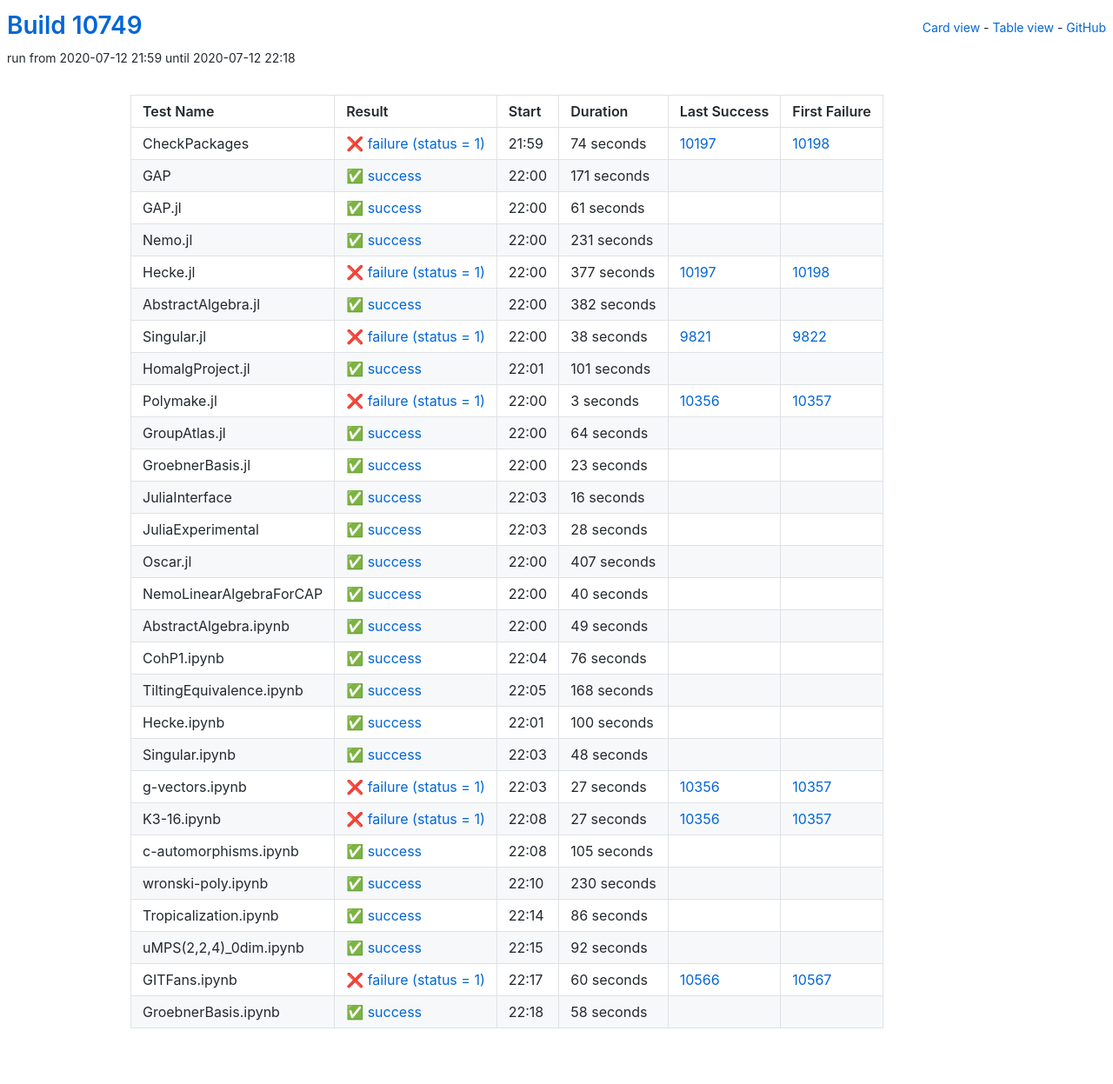
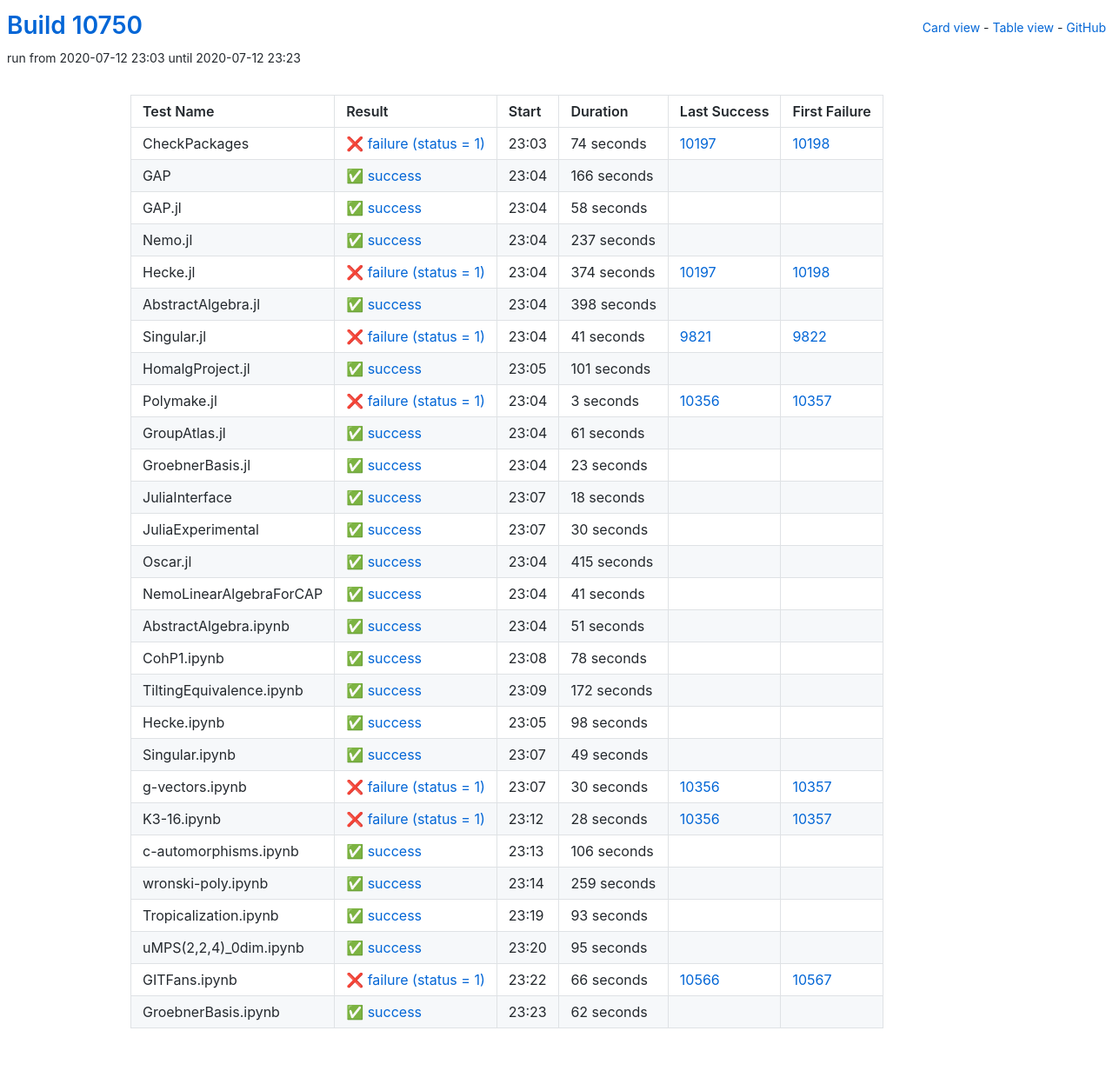
Before and after one commit to oscar-system/oscar-ci-status, a Jekyll site: the page built from table.html, in a window 1280 px wide. Shown: the whole page at 87% size. Built offline with Jekyll 4.4.1, drawn with Linux system fonts in a browser that asks for light colours.

Commit message:
Build #10750

```diff
--- a/_data/ci.yml
+++ b/_data/ci.yml
@@ -1,6 +1,6 @@
 ---
-build: 10749
-build_url: https://oscarci.mathematik.uni-kl.de/job/oscar/10749/
+build: 10750
+build_url: https://oscarci.mathematik.uni-kl.de/job/oscar/10750/
 job: oscar
 organization: oscar-system
 repo: oscar-ci-status
@@ -8,8 +8,8 @@
 tests:
 - name: CheckPackages
   id: checkpackages
-  log: https://oscarci.mathematik.uni-kl.de/job/oscar/10749/artifact/logs/build-10749/CheckPackages.log
-  start: 2020-07-12 21:59
+  log: https://oscarci.mathematik.uni-kl.de/job/oscar/10750/artifact/logs/build-10750/CheckPackages.log
+  start: 2020-07-12 23:03
   success: false
   exitcode: 1
   status: failure
@@ -20,80 +20,80 @@
   first_failure_url: https://oscarci.mathematik.uni-kl.de/job/oscar/10198/
 - name: GAP
   id: gap
-  log: https://oscarci.mathematik.uni-kl.de/job/oscar/10749/artifact/logs/build-10749/GAP.log
-  start: 2020-07-12 22:00
+  log: https://oscarci.mathematik.uni-kl.de/job/oscar/10750/artifact/logs/build-10750/GAP.log
+  start: 2020-07-12 23:04
   success: true
   exitcode: 0
   status: success
-  duration: 171
+  duration: 166
   last_success: false
   last_success_url:
   first_failure: false
   first_failure_url:
 - name: GAP.jl
   id: gap-jl
-  log: https://oscarci.mathematik.uni-kl.de/job/oscar/10749/artifact/logs/build-10749/GAP.jl.log
-  start: 2020-07-12 22:00
+  log: https://oscarci.mathematik.uni-kl.de/job/oscar/10750/artifact/logs/build-10750/GAP.jl.log
+  start: 2020-07-12 23:04
   success: true
   exitcode: 0
   status: success
-  duration: 61
+  duration: 58
   last_success: false
   last_success_url:
   first_failure: false
   first_failure_url:
 - name: Nemo.jl
   id: nemo-jl
-  log: https://oscarci.mathematik.uni-kl.de/job/oscar/10749/artifact/logs/build-10749/Nemo.jl.log
-  start: 2020-07-12 22:00
+  log: https://oscarci.mathematik.uni-kl.de/job/oscar/10750/artifact/logs/build-10750/Nemo.jl.log
+  start: 2020-07-12 23:04
   success: true
   exitcode: 0
   status: success
-  duration: 231
+  duration: 237
   last_success: false
   last_success_url:
   first_failure: false
   first_failure_url:
 - name: Hecke.jl
   id: hecke-jl
-  log: https://oscarci.mathematik.uni-kl.de/job/oscar/10749/artifact/logs/build-10749/Hecke.jl.log
-  start: 2020-07-12 22:00
+  log: https://oscarci.mathematik.uni-kl.de/job/oscar/10750/artifact/logs/build-10750/Hecke.jl.log
+  start: 2020-07-12 23:04
   success: false
   exitcode: 1
   status: failure
-  duration: 377
+  duration: 374
   last_success: 10197
   last_success_url: https://oscarci.mathematik.uni-kl.de/job/oscar/10197/
   first_failure: 10198
   first_failure_url: https://oscarci.mathematik.uni-kl.de/job/oscar/10198/
 - name: AbstractAlgebra.jl
   id: abstractalgebra-jl
-  log: https://oscarci.mathematik.uni-kl.de/job/oscar/10749/artifact/logs/build-10749/AbstractAlgebra.jl.log
-  start: 2020-07-12 22:00
+  log: https://oscarci.mathematik.uni-kl.de/job/oscar/10750/artifact/logs/build-10750/AbstractAlgebra.jl.log
+  start: 2020-07-12 23:04
   success: true
   exitcode: 0
   status: success
-  duration: 382
+  duration: 398
   last_success: false
   last_success_url:
   first_failure: false
   first_failure_url:
 - name: Singular.jl
   id: singular-jl
-  log: https://oscarci.mathematik.uni-kl.de/job/oscar/10749/artifact/logs/build-10749/Singular.jl.log
-  start: 2020-07-12 22:00
+  log: https://oscarci.mathematik.uni-kl.de/job/oscar/10750/artifact/logs/build-10750/Singular.jl.log
+  start: 2020-07-12 23:04
   success: false
   exitcode: 1
   status: failure
-  duration: 38
+  duration: 41
   last_success: 9821
   last_success_url: https://oscarci.mathematik.uni-kl.de/job/oscar/9821/
   first_failure: 9822
   first_failure_url: https://oscarci.mathematik.uni-kl.de/job/oscar/9822/
 - name: HomalgProject.jl
   id: homalgproject-jl
-  log: https://oscarci.mathematik.uni-kl.de/job/oscar/10749/artifact/logs/build-10749/HomalgProject.jl.log
-  start: 2020-07-12 22:01
+  log: https://oscarci.mathematik.uni-kl.de/job/oscar/10750/artifact/logs/build-10750/HomalgProject.jl.log
+  start: 2020-07-12 23:05
   success: true
   exitcode: 0
   status: success
@@ -104,8 +104,8 @@
   first_failure_url:
 - name: Polymake.jl
   id: polymake-jl
-  log: https://oscarci.mathematik.uni-kl.de/job/oscar/10749/artifact/logs/build-10749/Polymake.jl.log
-  start: 2020-07-12 22:00
+  log: https://oscarci.mathematik.uni-kl.de/job/oscar/10750/artifact/logs/build-10750/Polymake.jl.log
+  start: 2020-07-12 23:04
   success: false
   exitcode: 1
   status: failure
@@ -116,20 +116,20 @@
   first_failure_url: https://oscarci.mathematik.uni-kl.de/job/oscar/10357/
 - name: GroupAtlas.jl
   id: groupatlas-jl
-  log: https://oscarci.mathematik.uni-kl.de/job/oscar/10749/artifact/logs/build-10749/GroupAtlas.jl.log
-  start: 2020-07-12 22:00
+  log: https://oscarci.mathematik.uni-kl.de/job/oscar/10750/artifact/logs/build-10750/GroupAtlas.jl.log
+  start: 2020-07-12 23:04
   success: true
   exitcode: 0
   status: success
-  duration: 64
+  duration: 61
   last_success: false
   last_success_url:
   first_failure: false
   first_failure_url:
 - name: GroebnerBasis.jl
   id: groebnerbasis-jl
-  log: https://oscarci.mathematik.uni-kl.de/job/oscar/10749/artifact/logs/build-10749/GroebnerBasis.jl.log
-  start: 2020-07-12 22:00
+  log: https://oscarci.mathematik.uni-kl.de/job/oscar/10750/artifact/logs/build-10750/GroebnerBasis.jl.log
+  start: 2020-07-12 23:04
   success: true
   exitcode: 0
   status: success
@@ -140,56 +140,104 @@
   first_failure_url:
 - name: JuliaInterface
   id: juliainterface
-  log: https://oscarci.mathematik.uni-kl.de/job/oscar/10749/artifact/logs/build-10749/JuliaInterface.log
-  start: 2020-07-12 22:03
+  log: https://oscarci.mathematik.uni-kl.de/job/oscar/10750/artifact/logs/build-10750/JuliaInterface.log
+  start: 2020-07-12 23:07
   success: true
   exitcode: 0
   status: success
-  duration: 16
+  duration: 18
   last_success: false
   last_success_url:
   first_failure: false
   first_failure_url:
 - name: JuliaExperimental
   id: juliaexperimental
-  log: https://oscarci.mathematik.uni-kl.de/job/oscar/10749/artifact/logs/build-10749/JuliaExperimental.log
-  start: 2020-07-12 22:03
+  log: https://oscarci.mathematik.uni-kl.de/job/oscar/10750/artifact/logs/build-10750/JuliaExperimental.log
+  start: 2020-07-12 23:07
   success: true
   exitcode: 0
   status: success
-  duration: 28
+  duration: 30
   last_success: false
   last_success_url:
   first_failure: false
   first_failure_url:
 - name: Oscar.jl
   id: oscar-jl
-  log: https://oscarci.mathematik.uni-kl.de/job/oscar/10749/artifact/logs/build-10749/Oscar.jl.log
-  start: 2020-07-12 22:00
+  log: https://oscarci.mathematik.uni-kl.de/job/oscar/10750/artifact/logs/build-10750/Oscar.jl.log
+  start: 2020-07-12 23:04
   success: true
   exitcode: 0
   status: success
-  duration: 407
+  duration: 415
   last_success: false
   last_success_url:
   first_failure: false
   first_failure_url:
 - name: NemoLinearAlgebraForCAP
   id: nemolinearalgebraforcap
-  log: https://oscarci.mathematik.uni-kl.de/job/oscar/10749/artifact/logs/build-10749/NemoLinearAlgebraForCAP.log
-  start: 2020-07-12 22:00
+  log: https://oscarci.mathematik.uni-kl.de/job/oscar/10750/artifact/logs/build-10750/NemoLinearAlgebraForCAP.log
+  start: 2020-07-12 23:04
   success: true
   exitcode: 0
   status: success
-  duration: 40
+  duration: 41
   last_success: false
   last_success_url:
   first_failure: false
   first_failure_url:
 - name: AbstractAlgebra.ipynb
   id: abstractalgebra-ipynb
-  log: https://oscarci.mathematik.uni-kl.de/job/oscar/10749/artifact/logs/build-10749/AbstractAlgebra.ipynb.log
-  start: 2020-07-12 22:00
+  log: https://oscarci.mathematik.uni-kl.de/job/oscar/10750/artifact/logs/build-10750/AbstractAlgebra.ipynb.log
+  start: 2020-07-12 23:04
+  success: true
+  exitcode: 0
+  status: success
+  duration: 51
+  last_success: false
+  last_success_url:
+  first_failure: false
+  first_failure_url:
+- name: CohP1.ipynb
+  id: cohp1-ipynb
+  log: https://oscarci.mathematik.uni-kl.de/job/oscar/10750/artifact/logs/build-10750/CohP1.ipynb.log
+  start: 2020-07-12 23:08
+  success: true
+  exitcode: 0
+  status: success
+  duration: 78
+  last_success: false
+  last_success_url:
+  first_failure: false
+  first_failure_url:
+- name: TiltingEquivalence.ipynb
+  id: tiltingequivalence-ipynb
+  log: https://oscarci.mathematik.uni-kl.de/job/oscar/10750/artifact/logs/build-10750/TiltingEquivalence.ipynb.log
+  start: 2020-07-12 23:09
+  success: true
+  exitcode: 0
+  status: success
+  duration: 172
+  last_success: false
+  last_success_url:
+  first_failure: false
+  first_failure_url:
+- name: Hecke.ipynb
+  id: hecke-ipynb
+  log: https://oscarci.mathematik.uni-kl.de/job/oscar/10750/artifact/logs/build-10750/Hecke.ipynb.log
+  start: 2020-07-12 23:05
+  success: true
+  exitcode: 0
+  status: success
+  duration: 98
+  last_success: false
+  last_success_url:
+  first_failure: false
+  first_failure_url:
+- name: Singular.ipynb
+  id: singular-ipynb
+  log: https://oscarci.mathematik.uni-kl.de/job/oscar/10750/artifact/logs/build-10750/Singular.ipynb.log
+  start: 2020-07-12 23:07
   success: true
   exitcode: 0
   status: success
@@ -198,146 +246,98 @@
   last_success_url:
   first_failure: false
   first_failure_url:
-- name: CohP1.ipynb
-  id: cohp1-ipynb
-  log: https://oscarci.mathematik.uni-kl.de/job/oscar/10749/artifact/logs/build-10749/CohP1.ipynb.log
-  start: 2020-07-12 22:04
-  success: true
-  exitcode: 0
-  status: success
-  duration: 76
-  last_success: false
-  last_success_url:
-  first_failure: false
-  first_failure_url:
-- name: TiltingEquivalence.ipynb
-  id: tiltingequivalence-ipynb
-  log: https://oscarci.mathematik.uni-kl.de/job/oscar/10749/artifact/logs/build-10749/TiltingEquivalence.ipynb.log
-  start: 2020-07-12 22:05
-  success: true
-  exitcode: 0
-  status: success
-  duration: 168
-  last_success: false
-  last_success_url:
-  first_failure: false
-  first_failure_url:
-- name: Hecke.ipynb
-  id: hecke-ipynb
-  log: https://oscarci.mathematik.uni-kl.de/job/oscar/10749/artifact/logs/build-10749/Hecke.ipynb.log
-  start: 2020-07-12 22:01
-  success: true
-  exitcode: 0
-  status: success
-  duration: 100
-  last_success: false
-  last_success_url:
-  first_failure: false
-  first_failure_url:
-- name: Singular.ipynb
-  id: singular-ipynb
-  log: https://oscarci.mathematik.uni-kl.de/job/oscar/10749/artifact/logs/build-10749/Singular.ipynb.log
-  start: 2020-07-12 22:03
-  success: true
-  exitcode: 0
-  status: success
-  duration: 48
-  last_success: false
-  last_success_url:
-  first_failure: false
-  first_failure_url:
 - name: g-vectors.ipynb
   id: g-vectors-ipynb
-  log: https://oscarci.mathematik.uni-kl.de/job/oscar/10749/artifact/logs/build-10749/g-vectors.ipynb.log
-  start: 2020-07-12 22:03
+  log: https://oscarci.mathematik.uni-kl.de/job/oscar/10750/artifact/logs/build-10750/g-vectors.ipynb.log
+  start: 2020-07-12 23:07
   success: false
   exitcode: 1
   status: failure
-  duration: 27
+  duration: 30
   last_success: 10356
   last_success_url: https://oscarci.mathematik.uni-kl.de/job/oscar/10356/
   first_failure: 10357
   first_failure_url: https://oscarci.mathematik.uni-kl.de/job/oscar/10357/
 - name: K3-16.ipynb
   id: k3-16-ipynb
-  log: https://oscarci.mathematik.uni-kl.de/job/oscar/10749/artifact/logs/build-10749/K3-16.ipynb.log
-  start: 2020-07-12 22:08
+  log: https://oscarci.mathematik.uni-kl.de/job/oscar/10750/artifact/logs/build-10750/K3-16.ipynb.log
+  start: 2020-07-12 23:12
   success: false
   exitcode: 1
   status: failure
-  duration: 27
+  duration: 28
   last_success: 10356
   last_success_url: https://oscarci.mathematik.uni-kl.de/job/oscar/10356/
   first_failure: 10357
   first_failure_url: https://oscarci.mathematik.uni-kl.de/job/oscar/10357/
 - name: c-automorphisms.ipynb
   id: c-automorphisms-ipynb
-  log: https://oscarci.mathematik.uni-kl.de/job/oscar/10749/artifact/logs/build-10749/c-automorphisms.ipynb.log
-  start: 2020-07-12 22:08
+  log: https://oscarci.mathematik.uni-kl.de/job/oscar/10750/artifact/logs/build-10750/c-automorphisms.ipynb.log
+  start: 2020-07-12 23:13
   success: true
   exitcode: 0
   status: success
-  duration: 105
+  duration: 106
   last_success: false
   last_success_url:
   first_failure: false
   first_failure_url:
 - name: wronski-poly.ipynb
   id: wronski-poly-ipynb
-  log: https://oscarci.mathematik.uni-kl.de/job/oscar/10749/artifact/logs/build-10749/wronski-poly.ipynb.log
-  start: 2020-07-12 22:10
+  log: https://oscarci.mathematik.uni-kl.de/job/oscar/10750/artifact/logs/build-10750/wronski-poly.ipynb.log
+  start: 2020-07-12 23:14
   success: true
   exitcode: 0
   status: success
-  duration: 230
+  duration: 259
   last_success: false
   last_success_url:
   first_failure: false
   first_failure_url:
 - name: Tropicalization.ipynb
   id: tropicalization-ipynb
-  log: https://oscarci.mathematik.uni-kl.de/job/oscar/10749/artifact/logs/build-10749/Tropicalization.ipynb.log
-  start: 2020-07-12 22:14
+  log: https://oscarci.mathematik.uni-kl.de/job/oscar/10750/artifact/logs/build-10750/Tropicalization.ipynb.log
+  start: 2020-07-12 23:19
   success: true
   exitcode: 0
   status: success
-  duration: 86
+  duration: 93
   last_success: false
   last_success_url:
   first_failure: false
   first_failure_url:
 - name: uMPS(2,2,4)_0dim.ipynb
   id: umps-2-2-4-0dim-ipynb
-  log: https://oscarci.mathematik.uni-kl.de/job/oscar/10749/artifact/logs/build-10749/uMPS-2-2-4-_0dim.ipynb.log
-  start: 2020-07-12 22:15
+  log: https://oscarci.mathematik.uni-kl.de/job/oscar/10750/artifact/logs/build-10750/uMPS-2-2-4-_0dim.ipynb.log
+  start: 2020-07-12 23:20
   success: true
   exitcode: 0
   status: success
-  duration: 92
+  duration: 95
   last_success: false
   last_success_url:
   first_failure: false
   first_failure_url:
 - name: GITFans.ipynb
   id: gitfans-ipynb
-  log: https://oscarci.mathematik.uni-kl.de/job/oscar/10749/artifact/logs/build-10749/GITFans.ipynb.log
-  start: 2020-07-12 22:17
+  log: https://oscarci.mathematik.uni-kl.de/job/oscar/10750/artifact/logs/build-10750/GITFans.ipynb.log
+  start: 2020-07-12 23:22
   success: false
   exitcode: 1
   status: failure
-  duration: 60
+  duration: 66
   last_success: 10566
   last_success_url: https://oscarci.mathematik.uni-kl.de/job/oscar/10566/
   first_failure: 10567
   first_failure_url: https://oscarci.mathematik.uni-kl.de/job/oscar/10567/
 - name: GroebnerBasis.ipynb
   id: groebnerbasis-ipynb
-  log: https://oscarci.mathematik.uni-kl.de/job/oscar/10749/artifact/logs/build-10749/GroebnerBasis.ipynb.log
-  start: 2020-07-12 22:18
+  log: https://oscarci.mathematik.uni-kl.de/job/oscar/10750/artifact/logs/build-10750/GroebnerBasis.ipynb.log
+  start: 2020-07-12 23:23
   success: true
   exitcode: 0
   status: success
-  duration: 58
+  duration: 62
   last_success: false
   last_success_url:
   first_failure: false
```
Also changed, not shown: README.md.
